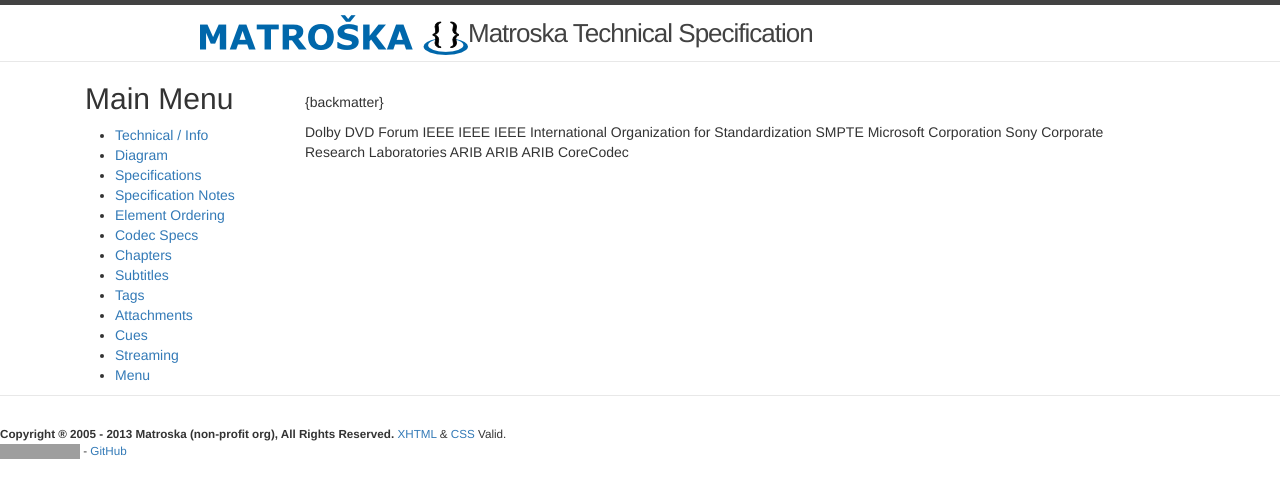
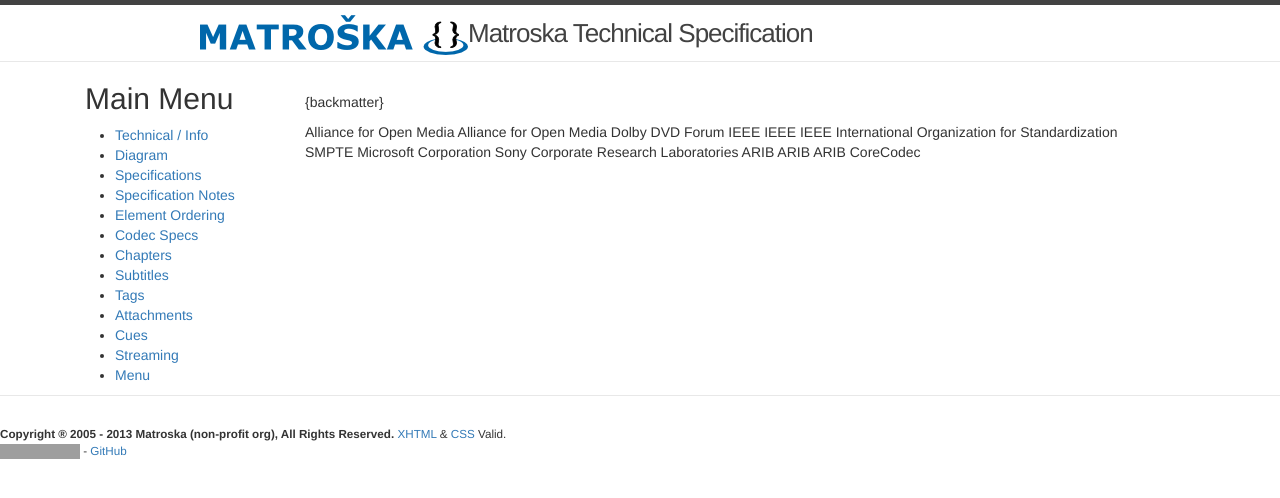
Before and after one commit to ietf-wg-cellar/matroska-specification, a Jekyll site: the page built from rfc_backmatter_codec.md, in a window 1280 px wide. Shown: the top 498 px of the page. Built offline with Jekyll 4.4.1, drawn with Linux system fonts in a browser that asks for light colours; our own code applies the rules of GitHub Pages for plain Markdown files; grey boxes are pictures that could not be loaded.

Commit message:
add V_AV1 mapping
With most of the mapping details from av1.md.

```diff
--- a/rfc_backmatter_codec.md
+++ b/rfc_backmatter_codec.md
@@ -1,5 +1,25 @@
 
 {backmatter}
+
+<reference anchor="AV1" target="https://aomediacodec.github.io/av1-spec/av1-spec.pdf">
+  <front>
+    <title>AV1 Bitstream &amp; Decoding Process Specification</title>
+    <author>
+      <organization>Alliance for Open Media</organization>
+    </author>
+    <date day="8" month="January" year="2019" />
+  </front>
+</reference>
+
+<reference anchor="AV1-ISOBMFF" target="https://aomediacodec.github.io/av1-isobmff/">
+  <front>
+    <title>AV1 Codec ISO Media File Format Binding</title>
+    <author>
+      <organization>Alliance for Open Media</organization>
+    </author>
+    <date day="3" month="April" year="2024" />
+  </front>
+</reference>
 
 <reference anchor="DolbyVisionWithinIso" target="https://www.dolby.com/us/en/technologies/dolby-vision/dolby-vision-bitstreams-within-the-iso-base-media-file-format-v2.1.2.pdf">
   <front>
```
Also changed, not shown: codec_specs.md (+23 -0 lines).
